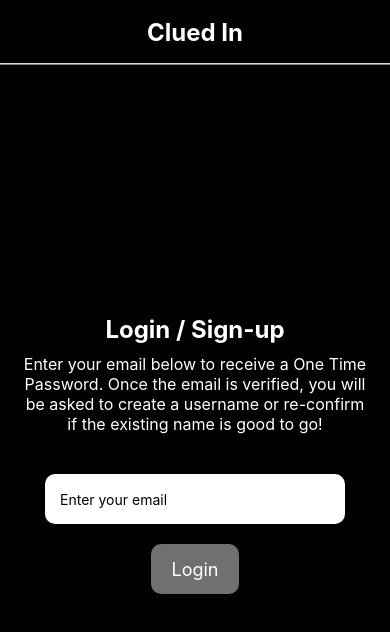
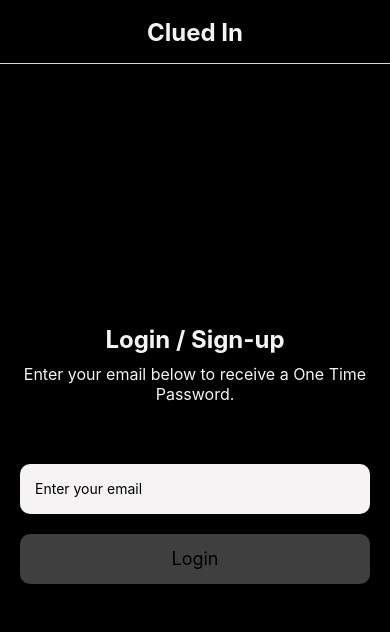
Before and after one commit to ayanahmad571/cluedin_react, a React Native app: screen /Login in a window 390 px wide. Shown: the top 632 px of the page. Built offline with nearby package versions, Linux system fonts and the light colour scheme.

Commit message:
Changed colors for Non Logged IN

```diff
--- a/page_helper/LoginPageBody.tsx
+++ b/page_helper/LoginPageBody.tsx
@@ -8,7 +8,7 @@ import {
   Keyboard,
 } from 'react-native';
 import LoaderOverlay from './LoaderOverlay'; // Import the LoaderOverlay component
-import {API_BASE_URL} from '../utils/constants';
+import {API_BASE_URL, CLUEDIN_DARK_SCHEME} from '../utils/constants';
 import AsyncStorage from '@react-native-async-storage/async-storage';
 
 const LoginPageBody = ({navigation}) => {
@@ -87,9 +87,7 @@ const LoginPageBody = ({navigation}) => {
     <View style={styles.loginPageBody}>
       <Text style={styles.loginText}>Login / Sign-up</Text>
       <Text style={styles.infoText}>
-        Enter your email below to receive a One Time Password. Once the email is
-        verified, you will be asked to create a username or re-confirm if the
-        existing name is good to go!
+        Enter your email below to receive a One Time Password.
       </Text>
       <Text style={styles.dangerText}>{errorMessage}</Text>
       <TextInput
@@ -108,7 +106,14 @@ const LoginPageBody = ({navigation}) => {
         activeOpacity={0.8}
         onPress={handleLogin}
         disabled={!isButtonEnabled}>
-        <Text style={styles.buttonText}>Login</Text>
+        <Text
+          style={
+            isButtonEnabled
+              ? styles.buttonTextEnabled
+              : styles.buttonTextDisabled
+          }>
+          Login
+        </Text>
       </TouchableOpacity>
       <LoaderOverlay visible={isLoading} />
     </View>
@@ -118,7 +123,7 @@ const LoginPageBody = ({navigation}) => {
 const styles = StyleSheet.create({
   loginPageBody: {
     flex: 1,
-    backgroundColor: 'black',
+    backgroundColor: CLUEDIN_DARK_SCHEME.background,
     justifyContent: 'center',
     padding: 20,
     alignItems: 'center',
@@ -126,46 +131,51 @@ const styles = StyleSheet.create({
   loginText: {
     fontSize: 24,
     fontWeight: 'bold',
-    color: 'white',
+    color: CLUEDIN_DARK_SCHEME.text_on_background,
     marginBottom: 10,
     textAlign: 'center',
   },
   infoText: {
     fontSize: 16,
-    color: 'white',
+    color: CLUEDIN_DARK_SCHEME.text_on_background,
     marginBottom: 20,
     textAlign: 'center',
   },
   dangerText: {
     fontSize: 16,
-    color: 'red',
+    color: CLUEDIN_DARK_SCHEME.general_danger_text,
     marginBottom: 20,
     textAlign: 'left',
   },
   input: {
-    backgroundColor: 'white',
-    width: 300,
+    backgroundColor: CLUEDIN_DARK_SCHEME.login.input_background,
+    width: '100%',
     height: 50,
     paddingHorizontal: 15,
     borderRadius: 10,
-    marginBottom: 20,
+    margin: 20,
   },
   loginButton: {
     borderRadius: 10,
+    width: '100%',
     height: 50,
     justifyContent: 'center',
     alignItems: 'center',
     paddingHorizontal: 20,
   },
   loginButtonEnabled: {
-    backgroundColor: '#FF3333',
+    backgroundColor: CLUEDIN_DARK_SCHEME.login.btn_enabled_bg,
   },
   loginButtonDisabled: {
-    backgroundColor: '#707070',
+    backgroundColor: CLUEDIN_DARK_SCHEME.login.btn_disabled_bg,
   },
-  buttonText: {
+  buttonTextEnabled: {
     fontSize: 18,
-    color: 'white',
+    color: CLUEDIN_DARK_SCHEME.login.btn_enabled_txt,
+  },
+  buttonTextDisabled: {
+    fontSize: 18,
+    color: CLUEDIN_DARK_SCHEME.login.btn_disabled_txt,
   },
 });
 
--- a/page_helper/NotLoggedInComps.tsx
+++ b/page_helper/NotLoggedInComps.tsx
@@ -2,6 +2,7 @@ import React from 'react';
 import LoginPage from '../pages/LoginPage';
 import OTPVerify from '../pages/OTPVerify';
 import {createNativeStackNavigator} from '@react-navigation/native-stack';
+import { CLUEDIN_DARK_SCHEME } from '../utils/constants';
 
 const Stack = createNativeStackNavigator();
 
@@ -9,14 +10,14 @@ const NotLoggedInComponents = () => (
   <Stack.Navigator
     screenOptions={{
       headerStyle: {
-        backgroundColor: 'black', // Change the background color
+        backgroundColor: CLUEDIN_DARK_SCHEME.header_background, // Change the background color
       },
-      headerTintColor: 'white', // Set the text color to white
+      headerTintColor: CLUEDIN_DARK_SCHEME.header_background_text, // Set the text color to white
       headerTitle: 'Clued In', // Set the title text to your company title
       headerTitleStyle: {
         fontSize: 24, // Customize the font size
         fontWeight: 'bold', // Customize the font weight
-        color: 'white', // Set the text color to white
+        color: CLUEDIN_DARK_SCHEME.header_background_text, // Set the text color to white
       },
       headerTitleAlign: 'center', // Center align the title
     }}>
--- a/page_helper/OTPVerifyPageBody.tsx
+++ b/page_helper/OTPVerifyPageBody.tsx
@@ -8,7 +8,7 @@ import {
   Keyboard,
 } from 'react-native';
 import LoaderOverlay from './LoaderOverlay';
-import {API_BASE_URL} from '../utils/constants';
+import {API_BASE_URL, CLUEDIN_DARK_SCHEME} from '../utils/constants';
 import AsyncStorage from '@react-native-async-storage/async-storage';
 import {useContext} from 'react';
 import AuthContext from '../utils/AuthContext'; // Adjust the import path as needed
@@ -19,6 +19,10 @@ const OTPVerifyPageBody = () => {
   const [isLoading, setIsLoading] = useState(false);
   const [otpErrorMessage, setOtpErrorMessage] = useState('');
   const {user, setUser} = useContext(AuthContext);
+
+  const validateOtp = (otp) => {
+    return !otp.every(digit => digit.length === 1);
+  };
 
   const handleInputChange = (text, index) => {
     if (text.length === 1 && index < 3) {
@@ -120,6 +124,8 @@ const OTPVerifyPageBody = () => {
     }
   };
 
+  const isButtonEnabled = !isLoading && !validateOtp(otp);
+
   return (
     <View style={styles.container}>
       <Text style={styles.title}>Enter OTP</Text>
@@ -143,14 +149,18 @@ const OTPVerifyPageBody = () => {
       <TouchableOpacity
         style={[
           styles.button,
-          {
-            opacity:
-              isLoading || !otp.every(digit => digit.length === 1) ? 0.5 : 1,
-          },
+          isButtonEnabled ? styles.otpButtonEnabled : styles.otpButtonDisabled,
         ]}
         onPress={handleButtonPress}
-        disabled={isLoading || !otp.every(digit => digit.length === 1)}>
-        <Text style={styles.buttonText}>Verify</Text>
+        disabled={!isButtonEnabled}>
+        <Text
+          style={
+            isButtonEnabled
+              ? styles.buttonTextEnabled
+              : styles.buttonTextDisabled
+          }>
+          Verify
+        </Text>
       </TouchableOpacity>
       <LoaderOverlay visible={isLoading} />
     </View>
@@ -160,24 +170,25 @@ const OTPVerifyPageBody = () => {
 const styles = StyleSheet.create({
   container: {
     flex: 1,
-    backgroundColor: 'black',
+    backgroundColor: CLUEDIN_DARK_SCHEME.background,
     justifyContent: 'center',
     alignItems: 'center',
+    padding: 20,
   },
   title: {
-    color: 'white',
+    color: CLUEDIN_DARK_SCHEME.text_on_background,
     fontSize: 24,
     marginBottom: 10,
   },
   description: {
-    color: 'white',
+    color: CLUEDIN_DARK_SCHEME.text_on_background,
     fontSize: 16,
     textAlign: 'center',
     marginBottom: 20,
   },
   dangerText: {
     fontSize: 16,
-    color: 'red',
+    color: CLUEDIN_DARK_SCHEME.general_danger_text,
     marginBottom: 20,
     textAlign: 'left',
   },
@@ -189,23 +200,35 @@ const styles = StyleSheet.create({
   otpInput: {
     width: 60,
     height: 60,
-    backgroundColor: 'black',
+    backgroundColor: CLUEDIN_DARK_SCHEME.background,
     borderBottomWidth: 1,
-    borderBottomColor: 'grey',
+    borderBottomColor: CLUEDIN_DARK_SCHEME.otp.otp_input_border,
     fontSize: 24,
-    color: 'white',
+    color: CLUEDIN_DARK_SCHEME.text_on_background,
     textAlign: 'center',
     margin: 5,
   },
   button: {
     marginTop: 20,
-    backgroundColor: '#FF3333',
+    width: '100%',
+    backgroundColor: CLUEDIN_DARK_SCHEME.login.btn_enabled_bg,
     borderRadius: 10,
     padding: 10,
   },
-  buttonText: {
-    color: 'white',
+  otpButtonEnabled: {
+    backgroundColor: CLUEDIN_DARK_SCHEME.login.btn_enabled_bg,
+  },
+  otpButtonDisabled: {
+    backgroundColor: CLUEDIN_DARK_SCHEME.login.btn_disabled_bg,
+  },
+  buttonTextEnabled: {
     fontSize: 18,
+    color: CLUEDIN_DARK_SCHEME.login.btn_enabled_txt,
+    textAlign: 'center',
+  },
+  buttonTextDisabled: {
+    fontSize: 18,
+    color: CLUEDIN_DARK_SCHEME.login.btn_disabled_txt,
     textAlign: 'center',
   },
 });
--- a/pages/LoginPage.tsx
+++ b/pages/LoginPage.tsx
@@ -1,12 +1,10 @@
 import React from 'react';
 import {View, StyleSheet} from 'react-native';
-import TopBarComponent from '../utils/TopBarComponent';
 import LoginPageBody from '../page_helper/LoginPageBody';
 
 const LoginPage = ({navigation}) => {
   return (
     <View style={styles.container}>
-      <TopBarComponent />
       <LoginPageBody navigation={navigation}  />
     </View>
   );
--- a/pages/OTPVerify.tsx
+++ b/pages/OTPVerify.tsx
@@ -1,12 +1,10 @@
 import React from 'react';
 import {View, StyleSheet} from 'react-native';
-import TopBarComponent from '../utils/TopBarComponent';
 import OTPVerifyPageBody from '../page_helper/OTPVerifyPageBody';
 
 const OTPVerify = ({navigation}) => {
   return (
     <View style={styles.container}>
-      <TopBarComponent />
       <OTPVerifyPageBody navigation={navigation} />
     </View>
   );
--- a/pages/SplashScreen.tsx
+++ b/pages/SplashScreen.tsx
@@ -1,11 +1,15 @@
 import React from 'react';
 import {View, Text, ActivityIndicator, StyleSheet} from 'react-native';
+import {CLUEDIN_DARK_SCHEME} from '../utils/constants';
 
 const SplashScreenPage = () => {
   return (
     <View style={styles.container}>
       <Text style={styles.cluedInText}>CluedIn</Text>
-      <ActivityIndicator size="large" color="white" />
+      <ActivityIndicator
+        size="large"
+        color={CLUEDIN_DARK_SCHEME.text_on_background}
+      />
     </View>
   );
 };
@@ -13,12 +17,12 @@ const SplashScreenPage = () => {
 const styles = StyleSheet.create({
   container: {
     flex: 1,
-    backgroundColor: 'black',
+    backgroundColor: CLUEDIN_DARK_SCHEME.background,
     justifyContent: 'center',
     alignItems: 'center',
   },
   cluedInText: {
-    color: 'white',
+    color: CLUEDIN_DARK_SCHEME.text_on_background,
     fontSize: 36, // Adjust the font size as needed
     fontWeight: 'bold',
   },
--- a/utils/TopBarComponent.tsx
+++ b/utils/TopBarComponent.tsx
@@ -1,5 +1,6 @@
 import React from 'react';
 import {View, StyleSheet} from 'react-native';
+import { CLUEDIN_DARK_SCHEME } from './constants';
 
 const TopBarComponent = () => {
   return <View style={styles.topBar}></View>;
@@ -7,15 +8,13 @@ const TopBarComponent = () => {
 
 const styles = StyleSheet.create({
   topBar: {
-    backgroundColor: 'black',
+    backgroundColor: CLUEDIN_DARK_SCHEME.header_background,
     height: 1,
     alignItems: 'center',
     justifyContent: 'center',
-    borderBottomWidth: 1, // Add a bottom border
-    borderBottomColor: 'grey', // Set the border color to grey
   },
   logoText: {
-    color: 'white',
+    color: CLUEDIN_DARK_SCHEME.header_background_text,
     fontSize: 24,
   },
 });
--- a/utils/constants.js
+++ b/utils/constants.js
@@ -1,6 +1,29 @@
 export const API_BASE_URL = 'https://3s0yl5owik.execute-api.eu-west-2.amazonaws.com';
 export const MAX_RETRIES = 3;
 export const DEFAULT_THEME_COLOR = '#FF3333';
+export const CLUEDIN_THEME = {
+    black: '#000',
+    dark_red: '#6A040F',
+    light_red: '#D00000',
+    orange: '#E85D04',
+    yellow: '#FAA307',
+    white: '#f5f3f4',
+    dark_grey: '#3f3f3f',
+}
 export const CLUEDIN_DARK_SCHEME = {
-    background : '#000',
+    background : CLUEDIN_THEME.black,
+    text_on_background: CLUEDIN_THEME.white,
+    header_background: CLUEDIN_THEME.black,
+    header_background_text: CLUEDIN_THEME.white,
+    general_danger_text: CLUEDIN_THEME.light_red,
+    login: {
+        input_background: CLUEDIN_THEME.white,
+        btn_enabled_bg: CLUEDIN_THEME.orange,
+        btn_disabled_bg: CLUEDIN_THEME.dark_grey,
+        btn_enabled_txt: CLUEDIN_THEME.white,
+        btn_disabled_txt: CLUEDIN_THEME.black,
+    },
+    otp: {
+        otp_input_border: CLUEDIN_THEME.dark_grey,
+    },
 };
```
